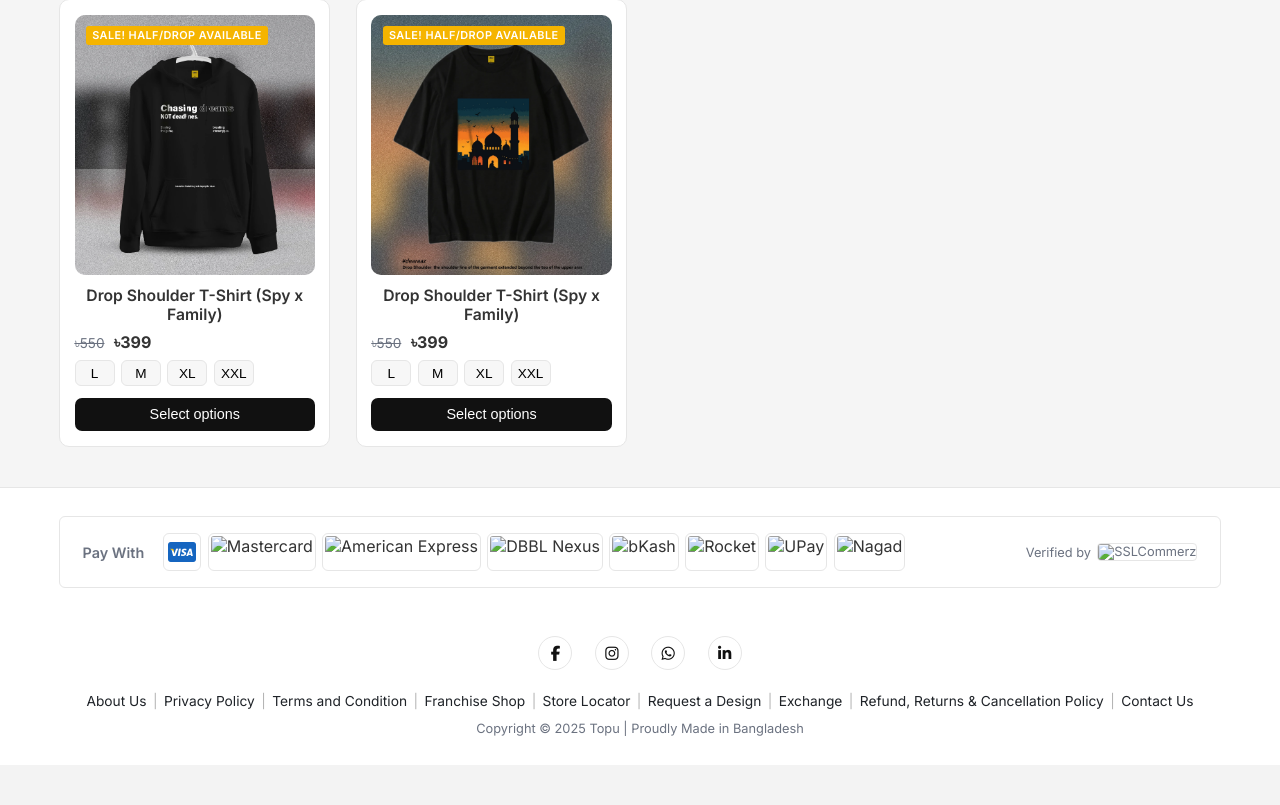
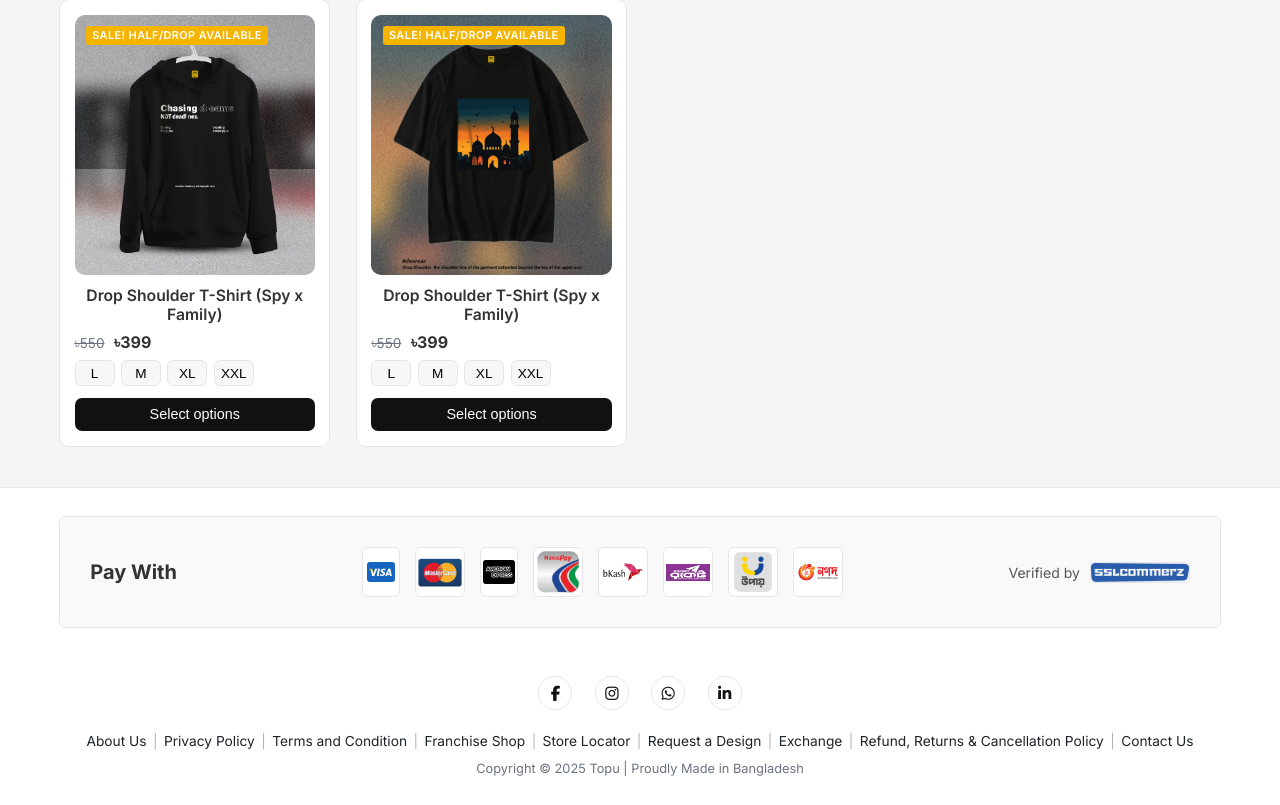
Before and after one commit to rukonuzzamantopu/Online-Men-s-Fashion-Store, a PHP site: page /index.html in a window 1280 px wide. Shown: the part 1728-2533 px from the top of the page. Before the commit the page ends 2464 px from the top, so only its background shows below. Run offline with PHP 8.4, Linux system fonts and the light colour scheme; some libraries are stand-ins or nearby versions.

Commit message:
add payment icon

```diff
--- a/index.html
+++ b/index.html
@@ -439,19 +439,19 @@
             <div class="paywith-logos">
                 <!-- use your real icons; these are placeholders -->
                 <img src="image/icons8-visa-card-32.png" alt="Visa">
-                <img src="https://via.placeholder.com/56x36?text=MC" alt="Mastercard">
-                <img src="https://via.placeholder.com/56x36?text=AMEX" alt="American Express">
-                <img src="https://via.placeholder.com/56x36?text=NEXUS" alt="DBBL Nexus">
-                <img src="https://via.placeholder.com/56x36?text=bKash" alt="bKash">
-                <img src="https://via.placeholder.com/56x36?text=Rocket" alt="Rocket">
-                <img src="https://via.placeholder.com/56x36?text=UPay" alt="UPay">
-                <img src="https://via.placeholder.com/56x36?text=Nogod" alt="Nagad">
+                <img src="image/master card_16174534 (1).png" alt="Mastercard">
+                <img src="image/icons8-american-express-32.png" alt="American Express">
+                <img src="image/nexus-pay-logo-dbbl-mobile-banking-app-icon-free-png.webp" alt="DBBL Nexus">
+                <img src="image/bkash-logo-png_seeklogo-273684.png" alt="bKash">
+                <img src="image/dutch-bangla-rocket.jpg" alt="Rocket">
+                <img src="image/upay-logo-png_seeklogo-404483.png" alt="UPay">
+                <img src="image/new-logo.7939432.png" alt="Nagad">
                 <!-- add more logos if you want -->
             </div>
 
             <div class="paywith-secured">
                 <span>Verified by</span>
-                <img src="https://via.placeholder.com/100x30?text=SSLCommerz" alt="SSLCommerz">
+                <img src="image/sslcommerz logo.png" alt="SSLCommerz">
             </div>
         </div>
 
--- a/styles.css
+++ b/styles.css
@@ -1114,3 +1114,50 @@ h2 {
     }
 }
 /* End of login page styles */
+
+
+/* CSS code to display the logos in a neat row with proper alignment and spacing. */
+/* Pay With Section */
+.paywith-row {
+    display: flex;
+    justify-content: space-between;
+    align-items: center;
+    padding: 30px;
+    background-color: #f9f9f9;
+}
+
+.paywith-label {
+    font-size: 1.25rem;
+    font-weight: bold;
+    color: #333;
+    margin-right: 20px;
+}
+
+/* Logos for Payment Methods */
+.paywith-logos {
+    display: flex;
+    flex-wrap: wrap; /* Allows logos to wrap if the screen is small */
+    gap: 15px; /* Space between logos */
+    justify-content: center; /* Center align logos */
+    flex: 1;
+}
+
+.paywith-logos img {
+    max-width: 50px; /* Ensures logos are a manageable size */
+    max-height: 50px; /* Adjust this if you need different height/width */
+    object-fit: contain;
+}
+
+/* Verified by Section */
+.paywith-secured {
+    display: flex;
+    align-items: center;
+    gap: 10px;
+    font-size: 0.875rem;
+    color: #555;
+}
+
+.paywith-secured img {
+    width: 100px; /* Adjust to fit your SSL logo size */
+    height: auto;
+}
```
Also changed, not shown: image/bkash-logo-png_seeklogo-273684.png (added), image/dutch-bangla-rocket.jpg (added), image/icons8-american-express-32.png (added), image/master card_16174534 (1).png (added), image/new-logo.7939432.png (added), image/nexus-pay-logo-dbbl-mobile-banking-app-icon-free-png.webp (added), image/sslcommerz logo.png (added), image/upay-logo-png_seeklogo-404483.png (added).
